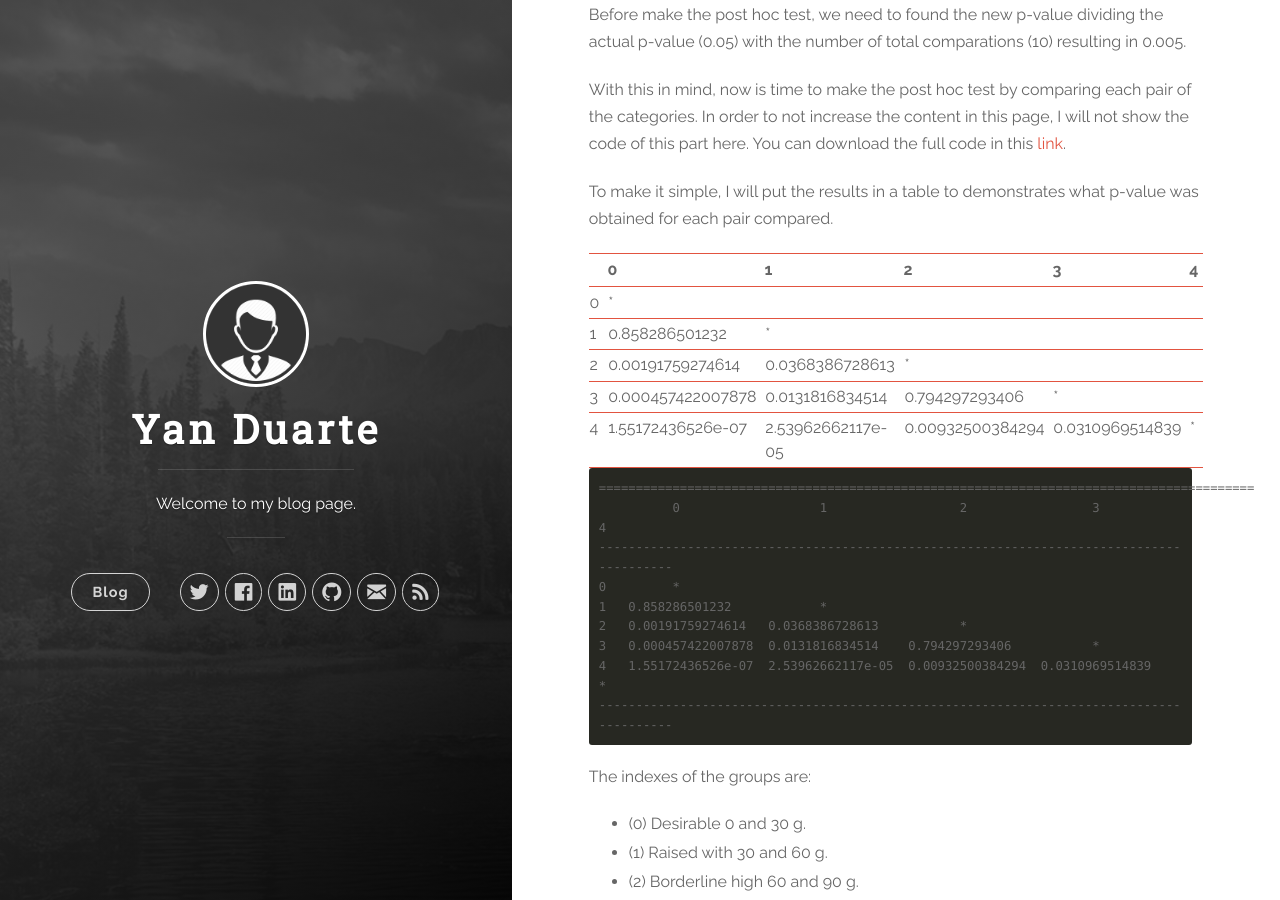
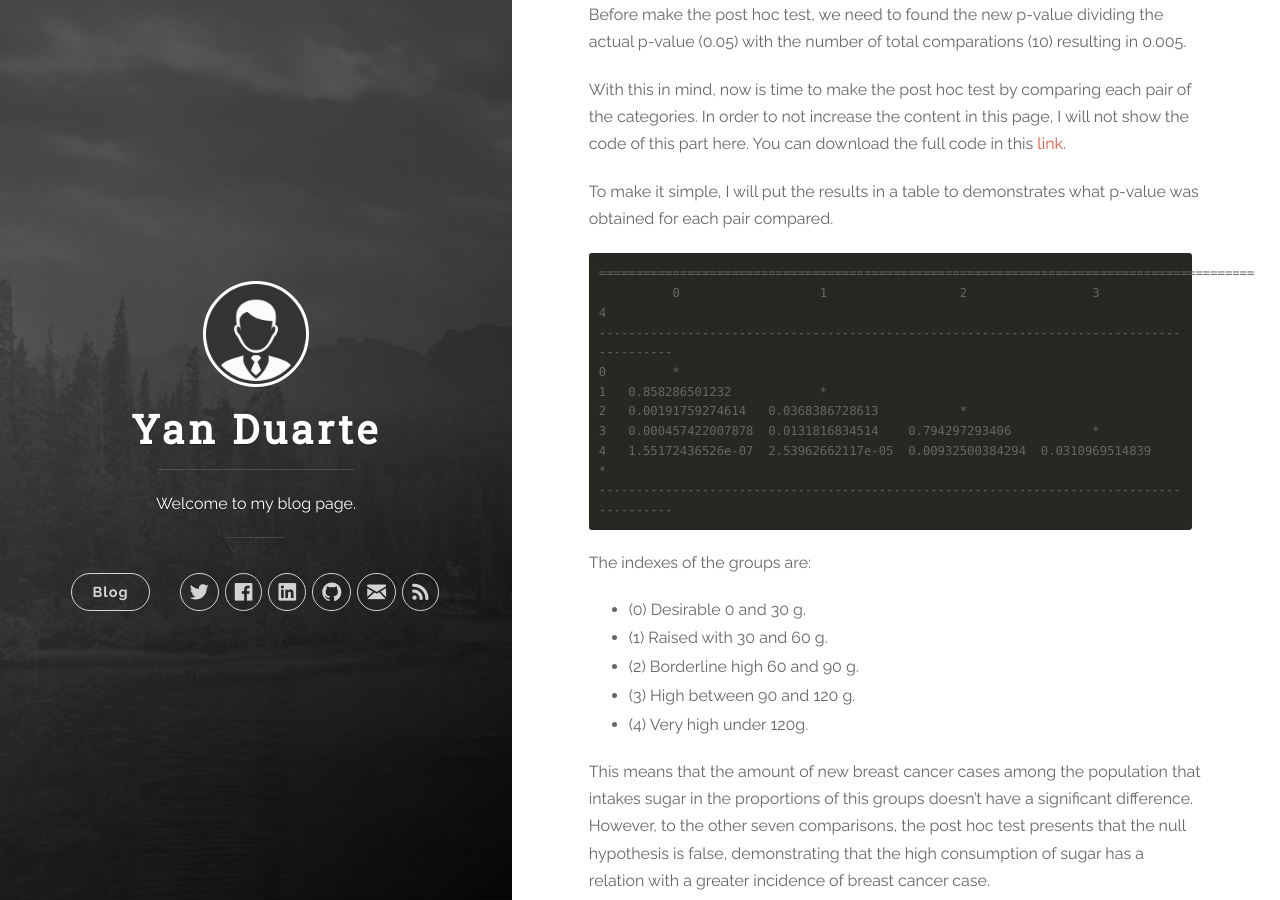
Before and after one commit to yan-duarte/yan-duarte.github.io, a Jekyll site: the page built from _posts/2016-08-06-DAT-Assignment2.md, in a window 1280 px wide and 900 px high, scrolled down 3679 px. Built offline with Jekyll 4.4.1, drawn with Linux system fonts in a browser that asks for light colours; nearby versions of some CDN libraries.

Commit message:
Updated 2016-08-06-DAT-Assignment2.md

````diff
--- a/_posts/2016-08-06-DAT-Assignment2.md
+++ b/_posts/2016-08-06-DAT-Assignment2.md
@@ -135,19 +135,6 @@ In order to not increase the content in this page, I will not show the code of t
 
 To make it simple, I will put the results in a table to demonstrates what p-value was obtained for each pair compared.
 
-
-
-|     |  0  |  1  |  2  |  3  |  4  |
-|:---:|:---:|:---:|:---:|:---:|:---:|
-|  0  |        \*           |                     |                    |                   |                   |
-|  1  |  0.858286501232     |         \*          |                    |                   |                   |
-|  2  |  0.00191759274614   |  0.0368386728613    |        \*          |                   |                   |
-|  3  |  0.000457422007878  |  0.0131816834514    |  0.794297293406    |         \*        |                   |
-|  4  |  1.55172436526e-07  |  2.53962662117e-05  |  0.00932500384294  |  0.0310969514839  |           \*
-
-
-
-
 ```
 =========================================================================================
           0                   1                  2                 3                 4
````
